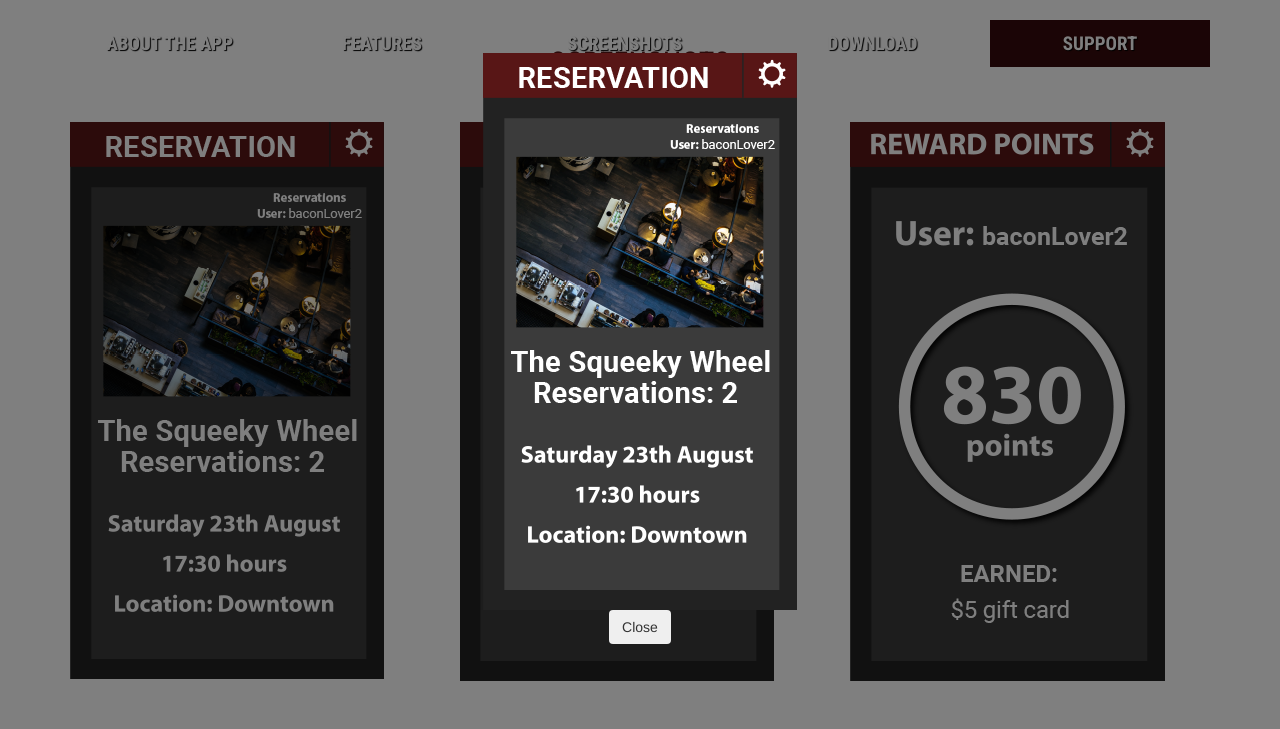
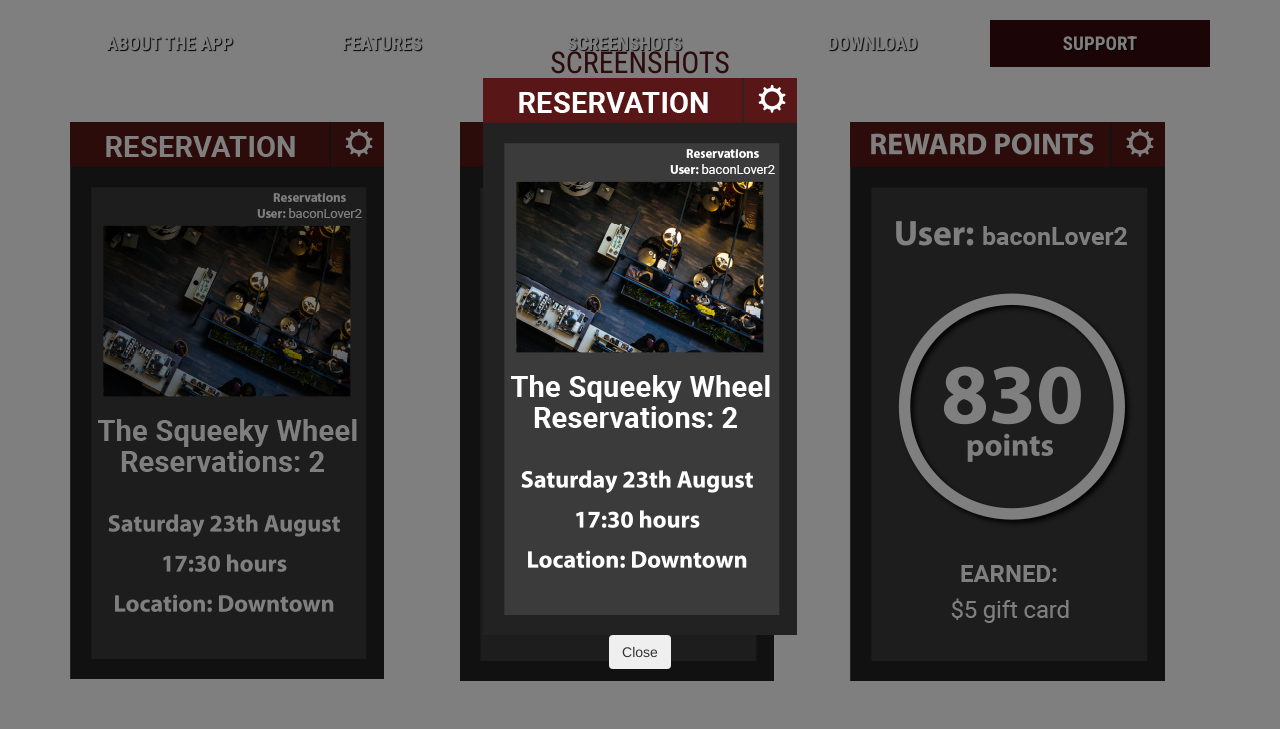
Before and after one commit to MrHenriA/AppTemplate, a plain HTML site: page index.html in a window 1280 px wide. Both pictures are taken after a click on the link 250 px from the left and 2509 px from the top of the page. Shown: the part 2109-2838 px from the top of the page. Drawn offline with nearby package versions, Linux system fonts and the light colour scheme; grey boxes are pictures that could not be loaded.

Commit message:
fixed modal position

```diff
--- a/css/main.css
+++ b/css/main.css
@@ -195,7 +195,7 @@ section#features {
 div.modal-body img{
 
 margin: 0 auto;
-margin-top:3%;
+margin-top:5%;
 
 }
 section#parallax {
```
